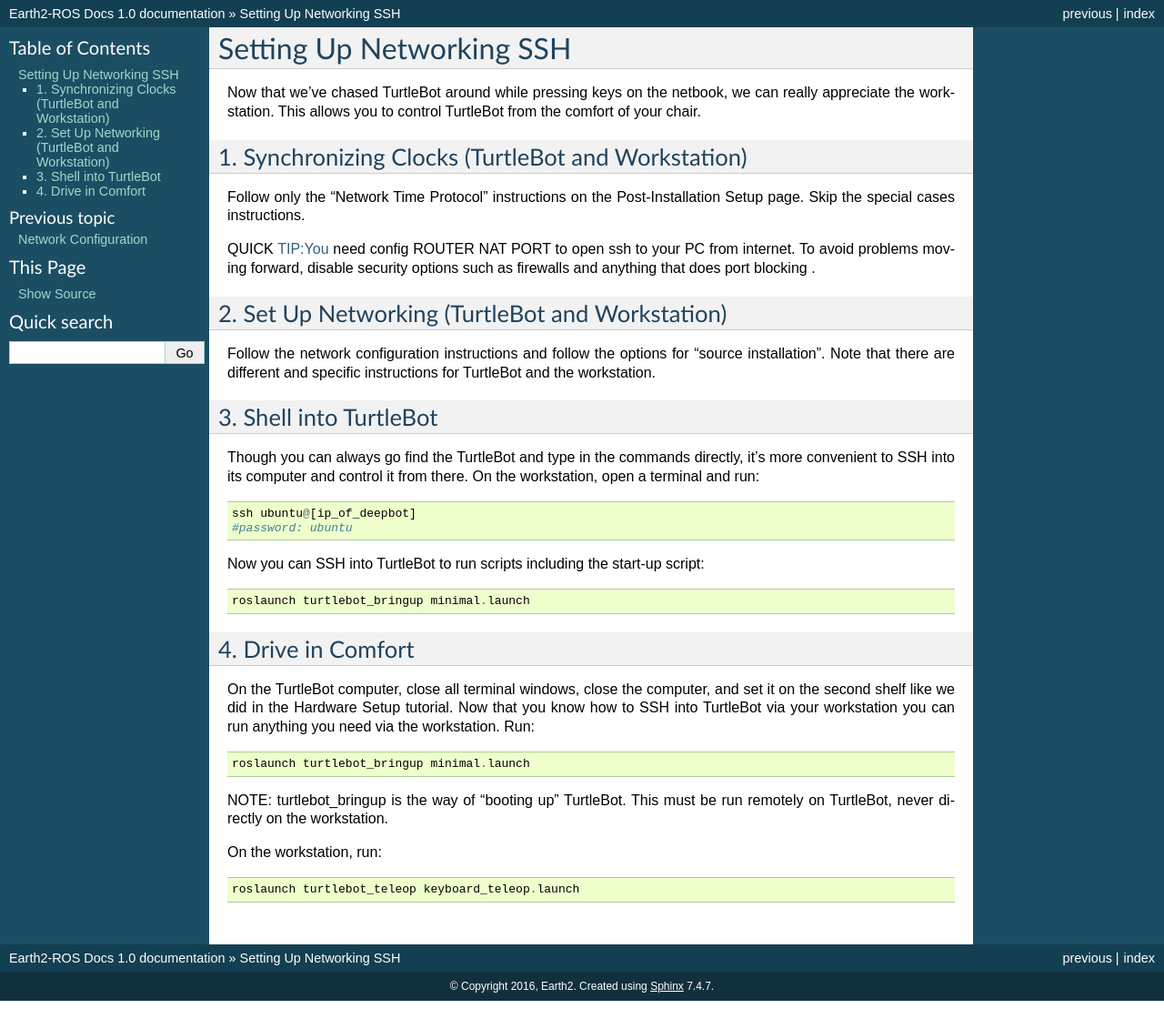
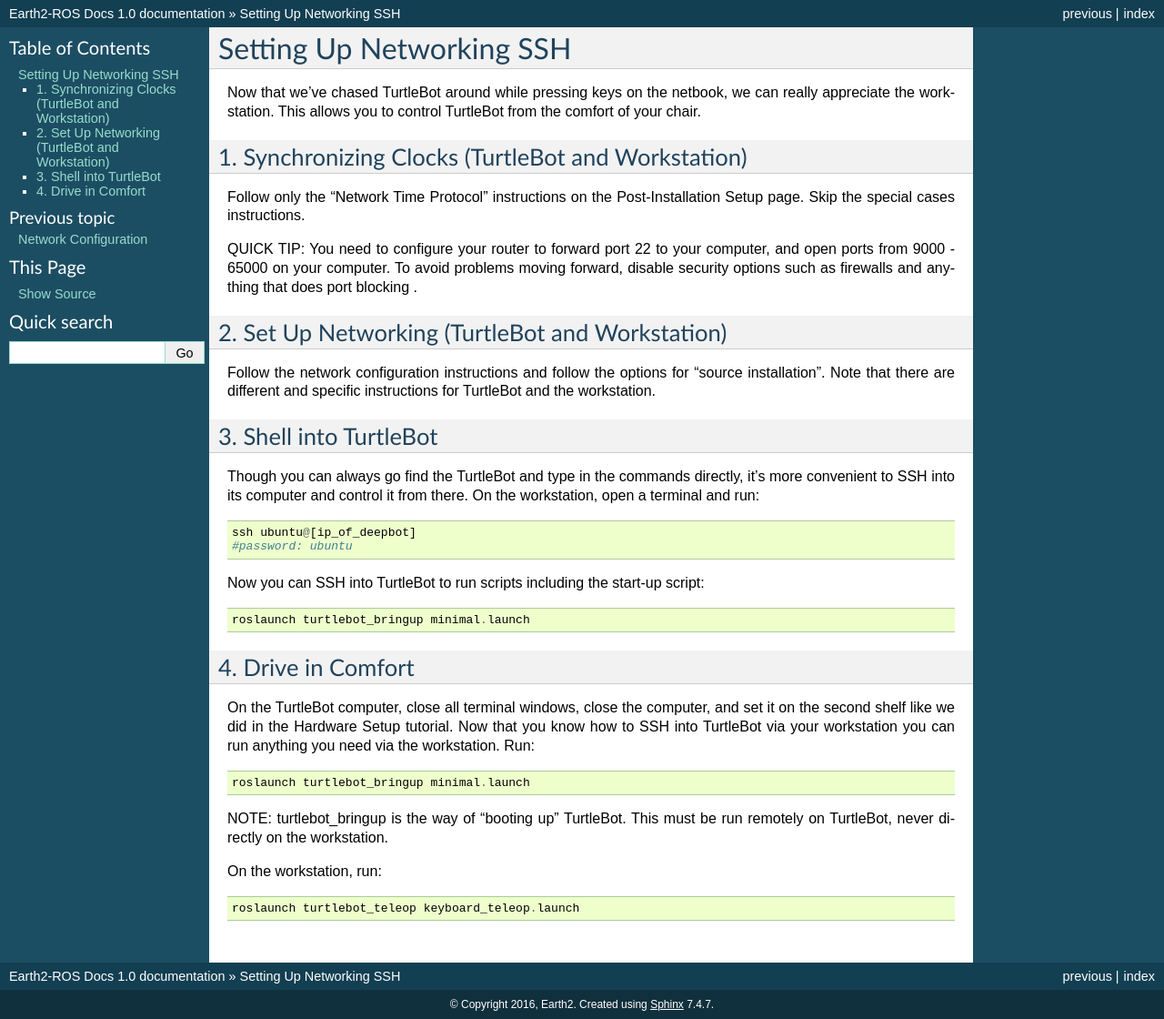
Before and after one commit to jacksnow00/earth2-docs, a Sphinx documentation site: the page built from docs/ssh.rst, in a window 1280 px wide. Shown: the whole page at 91% size. Built offline with Sphinx 7.4.7, drawn with Linux system fonts in a browser that asks for light colours.

Commit message:
reformat

```diff
--- a/docs/ssh.rst
+++ b/docs/ssh.rst
@@ -7,7 +7,7 @@ Now that we’ve chased TurtleBot around while pressing keys on the netbook, we
 ---------------
 Follow only the “Network Time Protocol” instructions on the Post-Installation Setup page. Skip the special cases instructions.
 
-QUICK TIP:You need config ROUTER NAT PORT to open ssh to your PC from internet. To avoid problems moving forward, disable security options such as firewalls and anything that does port blocking .
+QUICK TIP: You need to configure your router to forward port 22 to your computer, and open ports from 9000 - 65000 on your computer. To avoid problems moving forward, disable security options such as firewalls and anything that does port blocking .
 
 2. Set Up Networking (TurtleBot and Workstation)
 -------------
```
